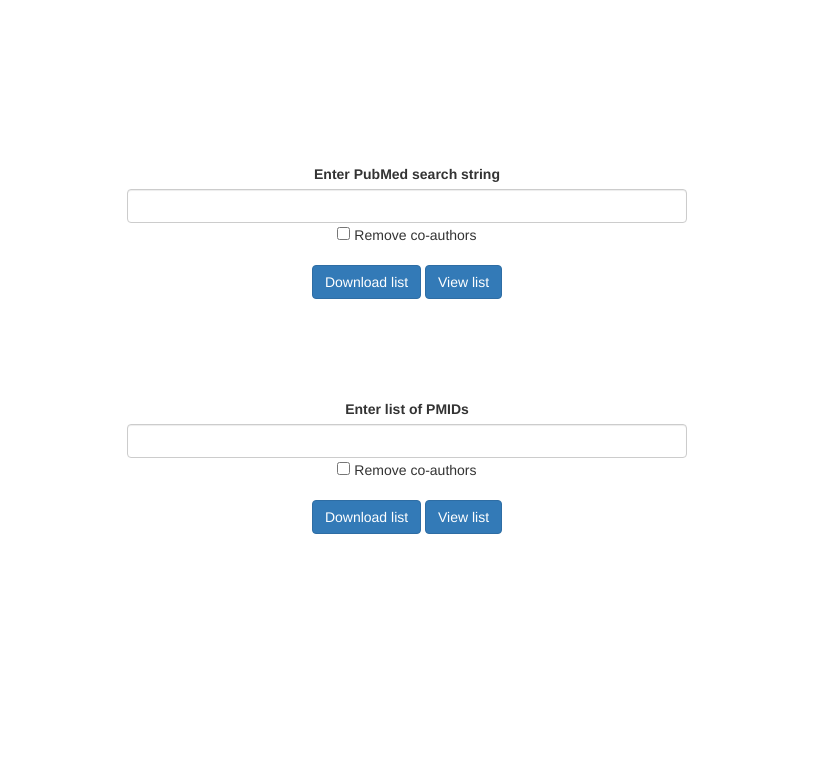
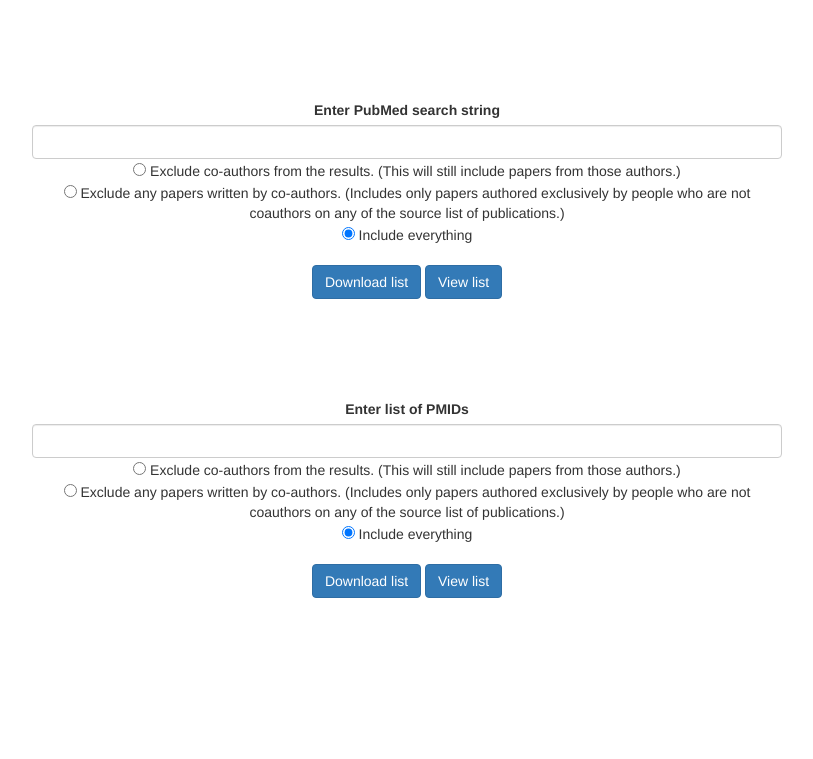
Before and after one commit to Sihao/get_citing_authors, a Flask app: page / in a window 1280 px wide. Shown: the part 51-810 px from the top of the page, without its empty margins (233-1046 px from the left). Run offline with Flask 2, Linux system fonts and the light colour scheme; some libraries are stand-ins or nearby versions.

Commit message:
added option to exclude source authors and coauthors of source authors from output

```diff
--- a/main.py
+++ b/main.py
@@ -29,14 +29,11 @@ def return_author_list_counts_search():
     # Get search_string from form field
     search_string = request.form['search_string']
 
-    # Check if drop_source_author checkbox is ticked
-    if 'drop_source_authors' in request.form:
-        boolean = True
-    else:
-        boolean = False
+    # Check which radio option is selected
+    option = request.form['option']
 
     # Get list of authors and cited PMIDs from database
-    author_list, cited_PMIDs, citing_PMIDs = get_author_list_counts_search(search_string, drop_source_authors=boolean)
+    author_list, cited_PMIDs, citing_PMIDs = get_author_list_counts_search(search_string, option)
 
     # Split author list with cite counts into two separate lists
     author_names, cite_counts = list(zip(*author_list.items()))
--- a/templates/index.html
+++ b/templates/index.html
@@ -5,21 +5,31 @@
 <div class="container">
 
     <!-- Form for return_author_list_counts_search() -->
-        <div class="col-md-8">
+    <div class="col-md-10">
         <form action="{{ url_for('return_author_list_counts_search') }}" method="post">
             <div class="form-group">
                 <div class="form-group row">
                     <label class="col-6 col-form-label">Enter PubMed search
                         string</label>
-                        <div class="col-10">
+                    <div class="col-12">
                         <input class="form-control" type="search" value="" name="search_string" required="true">
 
-                            <input type="checkbox" name="drop_source_authors" value="drop"> Remove co-authors <br>
 
-                            <button type="submit" class="btn btn-primary" style="margin-top: 20px" name="action" value="Download">Download list
+                        <input type="radio" name="option" value="exclude_source"> Exclude co-authors from the
+                        results.
+                        (This will still include papers from those authors.)<br>
+
+                        <input type="radio" name="option" value="aggressive_exclude_source"> Exclude any papers
+                        written by co-authors. (Includes only papers authored exclusively by people who are not
+                        coauthors on any of the source list of publications.)<br>
+
+                        <input type="radio" name="option" value="all" checked="checked"> Include everything <br>
+                        <button type="submit" class="btn btn-primary" style="margin-top: 20px" name="action"
+                                value="Download">Download list
                         </button>
 
-                            <button type="submit" class="btn btn-primary" style="margin-top: 20px" name="action" value="View">View list
+                        <button type="submit" class="btn btn-primary" style="margin-top: 20px" name="action"
+                                value="View">View list
                         </button>
 
 
@@ -34,15 +44,24 @@
             <div class="form-group">
                 <div class="form-group row">
                     <label class="col-6 col-form-label">Enter list of PMIDs</label>
-                        <div class="col-10">
+                    <div class="col-12">
                         <input class="form-control" type="search" value="" name="input_PMID_List" required="true">
 
-                            <input type="checkbox" name="drop_source_authors" value="drop"> Remove co-authors <br>
+                        <input type="radio" name="option" value="exclude_source"> Exclude co-authors from the
+                        results.
+                        (This will still include papers from those authors.)<br>
 
-                            <button type="submit" class="btn btn-primary" style="margin-top: 20px" name="action" value="Download">Download list
+                        <input type="radio" name="option" value="aggressive_exclude_source"> Exclude any papers
+                        written by co-authors. (Includes only papers authored exclusively by people who are not
+                        coauthors on any of the source list of publications.)<br>
+
+                        <input type="radio" name="option" value="all" checked="checked"> Include everything <br>
+                        <button type="submit" class="btn btn-primary" style="margin-top: 20px" name="action"
+                                value="Download">Download list
                         </button>
 
-                            <button type="submit" class="btn btn-primary" style="margin-top: 20px" name="action" value="View">View list
+                        <button type="submit" class="btn btn-primary" style="margin-top: 20px" name="action"
+                                value="View">View list
                         </button>
 
                     </div>
```
Also changed, not shown: utils.py (+68 -5 lines). Lines whose indentation alone changed are shown as unchanged.
